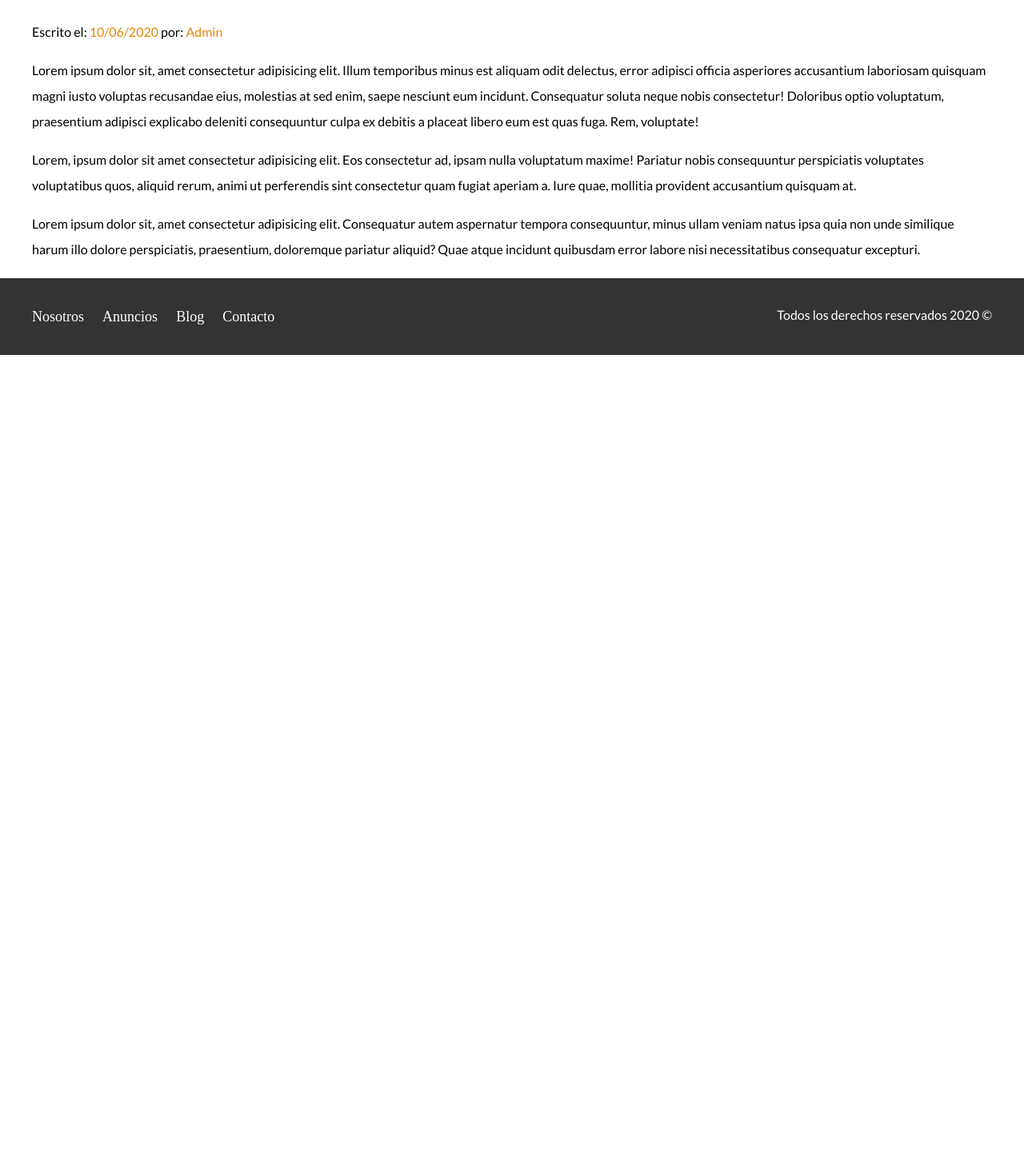
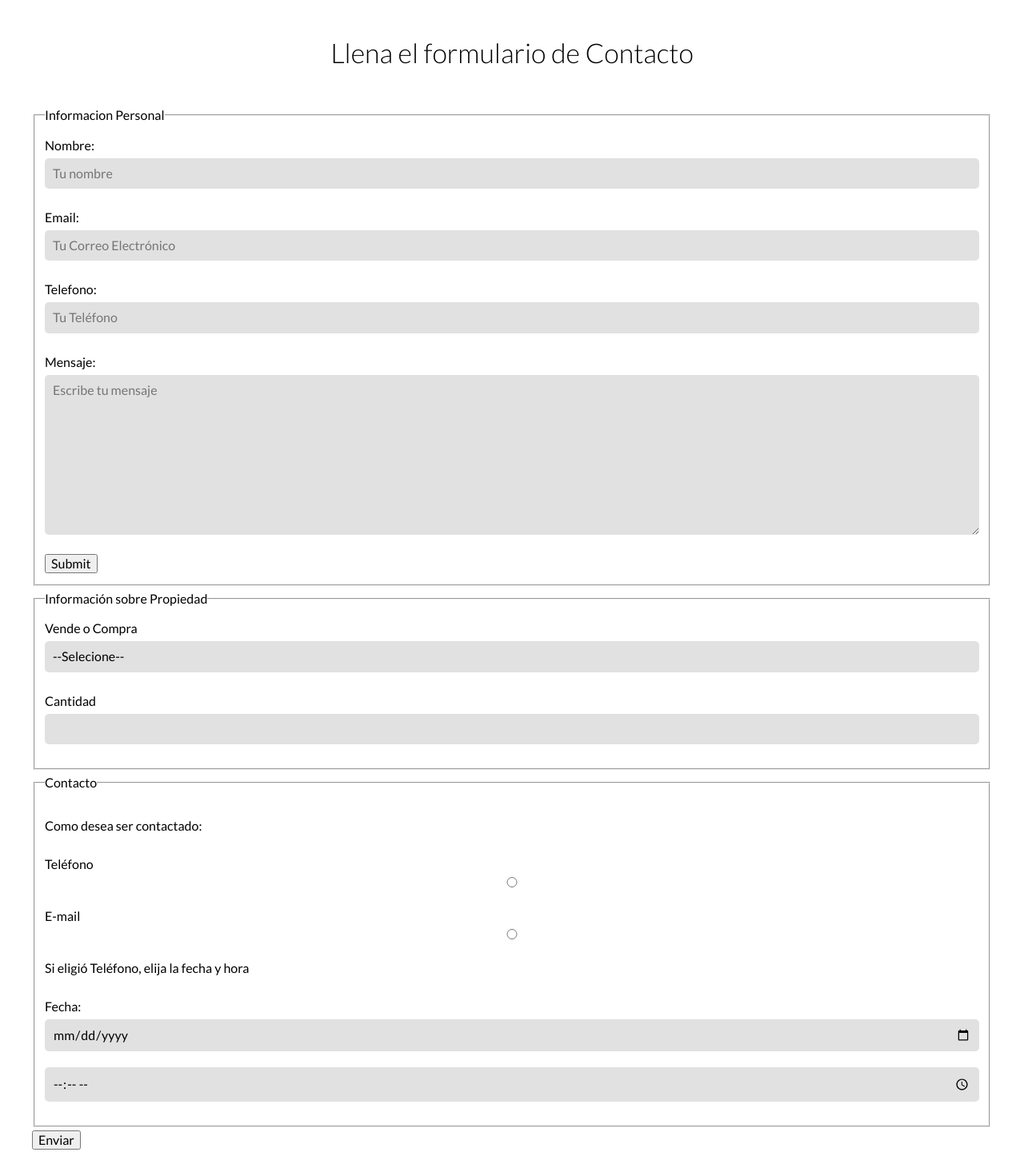
Before and after one commit to Abel075/bienes-raices, a plain HTML site: page contacto.html in a window 1280 px wide. Shown: the part 880-2321 px from the top of the page at 80% size. Before the commit the page ends 1324 px from the top, so only its background shows below. Drawn offline with Linux system fonts and the light colour scheme.

Commit message:
estilos del formulario

```diff
--- a/contacto.html
+++ b/contacto.html
@@ -26,26 +26,77 @@
             </div>
         </div> <!-- Contenedor-->
     </header>
-    <h1 class="fw-300 centrar-texto">Consejos para tener una alberca en tu casa sin gastar demasiado.</h1>
-    <img src="/img/destacada2.jpg" alt="Imagen Principal">
+
+    <h1 class="fw-300 centrar-texto">Contacto</h1>
+    <img src="/img/destacada3.jpg" alt="Imagen Principal">
 
     <main class="contenedor seccion contenido-centrado texto-entrada">
 
-        <p>Escrito el: <span> 10/06/2020</span> por: <span>Admin</span></p>
+        <h2 class="fw-300 centrar-texto">Llena el formulario de Contacto</h2>
 
-        <p>Lorem ipsum dolor sit, amet consectetur adipisicing elit. Illum temporibus minus est aliquam odit delectus, error adipisci officia asperiores accusantium laboriosam quisquam magni iusto voluptas recusandae eius, molestias at sed enim, saepe nesciunt eum incidunt. Consequatur soluta neque nobis consectetur! Doloribus optio voluptatum, praesentium adipisci explicabo deleniti consequuntur culpa ex debitis a placeat libero eum est quas fuga. Rem, voluptate!</p>
+        <form action="">
 
-        <p>Lorem, ipsum dolor sit amet consectetur adipisicing elit. Eos consectetur ad, ipsam nulla voluptatum maxime! Pariatur nobis consequuntur perspiciatis voluptates voluptatibus quos, aliquid rerum, animi ut perferendis sint consectetur quam fugiat aperiam a. Iure quae, mollitia provident accusantium quisquam at.</p>
+            <!--Informacion personal  -->
 
-        <p>Lorem ipsum dolor sit, amet consectetur adipisicing elit. Consequatur autem aspernatur tempora consequuntur, minus ullam veniam natus ipsa quia non unde similique harum illo dolore perspiciatis, praesentium, doloremque pariatur aliquid? Quae atque incidunt quibusdam error labore nisi necessitatibus consequatur excepturi.</p>
+            <fieldset>
+                <legend>Informacion Personal</legend>
+            <label for="nombre">Nombre:</label>
+            <input type="text" id="nombre" placeholder="Tu nombre">
+
+            <label for="email">Email:</label>
+            <input type="email" id="email" placeholder="Tu Correo Electrónico" >
+
+            <label for="telefono">Telefono:</label>
+            <input type="tel" placeholder="Tu Teléfono" required>
+
+            <label for="mensaje">Mensaje:</label>
+            <textarea name="mensaje" id="" cols="40" rows="10" placeholder="Escribe tu mensaje"></textarea>
+            <input type="submit">
+            </fieldset>
+
+            <!-- Informacion sobre Propiedad -->
+
+            <fieldset>
+
+                <legend>Información sobre Propiedad</legend>
+                <label for="opciones">Vende o Compra</label>
+                <select name="" id="opciones">
+                    <option value="" disabled selected>--Selecione--</option>
+                    <option value="">Compra</option>
+                    <option value="">Vende</option>
+
+                </select>
+                <label for="cantidad">Cantidad</label>
+                <input type="number" min="0" max="10">
+
+            </fieldset>
+
+
+            <!-- Contacto -->
+
+            <fieldset>
+                <legend>Contacto</legend>
+
+                <p>Como desea ser contactado:</p>
+                <label for="telefono">Teléfono</label>
+                <input type="radio" name="contacto" value="telefono" id="telefono">
+                <label for="correo">E-mail</label>
+                <input type="radio" name="contacto" value="correo" id="correo">
+
+                <p>Si eligió Teléfono, elija la fecha y hora</p>
+                <label for="fecha">Fecha:</label>
+                <input type="date" name="" id="fecha">
+
+                <label for="hora"></label>
+                <input type="time" name="" id="hora" min="9:00" max="18:00" >
 
 
 
+            </fieldset>
 
+            <input type="submit" value="Enviar" class="" >
 
-
-
-
+        </form>
 
 
     </main>
--- a/css/styles.css
+++ b/css/styles.css
@@ -384,3 +384,32 @@ flex-basis: calc(60% - 3rem);
  margin: 0em;
  padding: 0 0 3rem 0;
 }
+
+
+/** Formulario de contacto **/
+
+label {
+    display: block;
+}
+
+
+input:not([type="submit"]),
+textarea,
+select {
+    padding: 1rem;
+    display: block;
+    width: 100%;
+    background-color: #e1e1e1;
+    margin-bottom: 2rem;
+    border:none;
+    border-radius: 0.5rem;
+
+}
+select {
+    -webkit-appearance: none;
+    appearance: none;
+}
+
+textarea {
+    height: 20rem;
+}
```
